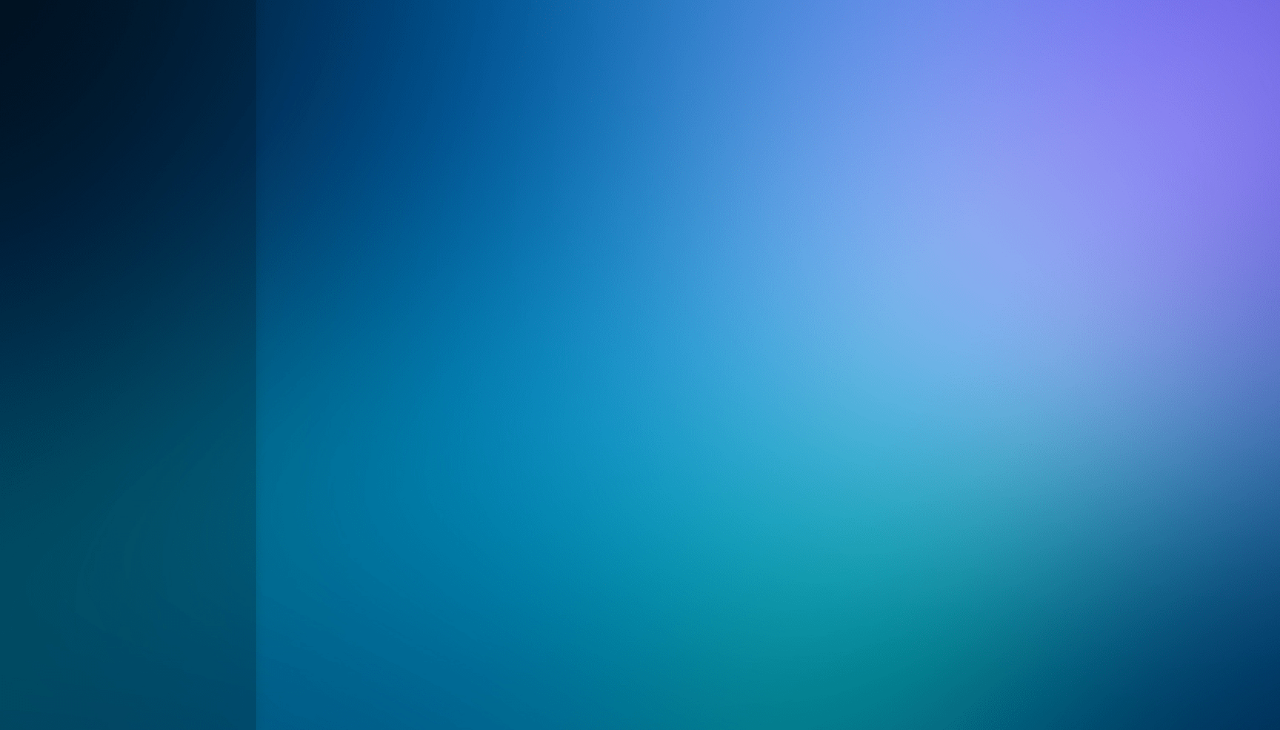
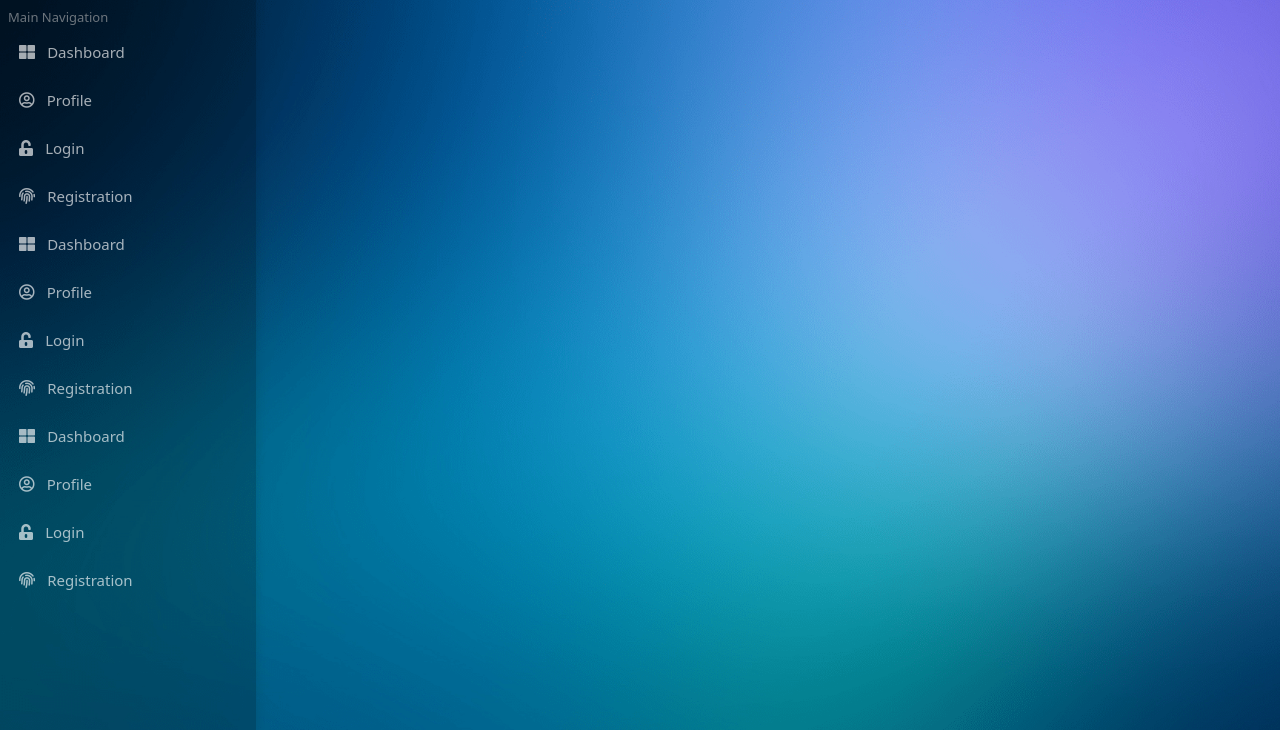
Before and after one commit to jhon-Min/Admin-dashboard-glass, a plain HTML site: page index.html in a window 1280 px wide. Shown: the part 70-800 px from the top of the page. Drawn offline with Linux system fonts and the light colour scheme.

Commit message:
make sidbar

```diff
--- a/index.html
+++ b/index.html
@@ -14,10 +14,102 @@
    <section class="container-fluid">
        <div class="row">
            <!-- SideBar -->
-            <div class="col-lg-3 w-20 d-none d-lg-block bg-glass min-vh-100 sidebar">
-                <div class="mt-2">
+            <div class="col-lg-3 w-20 d-none d-lg-block bg-glass sidebar ps-0 pe-0">
+                <div class="mt-2 px-2">
                   <img src="img/logo-icon.png" alt="" class="side-logo">
                   <span class="text-white fs-5 ms-2">Brand Name</span>
+                </div>
+
+                <div class="side-menu">
+                  <ul class="list-inline">
+                    <li class="small text-secondary fw-light mt-4 ps-2 menu-title">Main Navigation</li>
+                    <li class="menu-link px-3">
+                      <a href="" class="text-decoration-none text-white">
+                        <i class="fas fa-th-large"></i>
+                        <span class="ms-2">Dashboard</span>
+                      </a>
+                    </li>
+
+                    <li class="menu-link px-3">
+                      <a href="" class="text-decoration-none text-white">
+                        <i class="far fa-user-circle"></i>
+                        <span class="ms-2">Profile</span>
+                      </a>
+                    </li>
+
+                    <li class="menu-link px-3">
+                      <a href="" class="text-decoration-none text-white">
+                        <i class="fas fa-unlock-alt"></i>
+                        <span class="ms-2">Login</span>
+                      </a>
+                    </li>
+
+                    <li class="menu-link px-3">
+                      <a href="" class="text-decoration-none text-white">
+                        <i class="fas fa-fingerprint"></i>
+                        <span class="ms-2">Registration</span>
+                      </a>
+                    </li>
+
+
+                    <!-- San kyi tar -->
+                    <li class="menu-link px-3">
+                      <a href="" class="text-decoration-none text-white">
+                        <i class="fas fa-th-large"></i>
+                        <span class="ms-2">Dashboard</span>
+                      </a>
+                    </li>
+
+                    <li class="menu-link px-3">
+                      <a href="" class="text-decoration-none text-white">
+                        <i class="far fa-user-circle"></i>
+                        <span class="ms-2">Profile</span>
+                      </a>
+                    </li>
+
+                    <li class="menu-link px-3">
+                      <a href="" class="text-decoration-none text-white">
+                        <i class="fas fa-unlock-alt"></i>
+                        <span class="ms-2">Login</span>
+                      </a>
+                    </li>
+
+                    <li class="menu-link px-3">
+                      <a href="" class="text-decoration-none text-white">
+                        <i class="fas fa-fingerprint"></i>
+                        <span class="ms-2">Registration</span>
+                      </a>
+                    </li>
+
+                    <li class="menu-link px-3">
+                      <a href="" class="text-decoration-none text-white">
+                        <i class="fas fa-th-large"></i>
+                        <span class="ms-2">Dashboard</span>
+                      </a>
+                    </li>
+
+                    <li class="menu-link px-3">
+                      <a href="" class="text-decoration-none text-white">
+                        <i class="far fa-user-circle"></i>
+                        <span class="ms-2">Profile</span>
+                      </a>
+                    </li>
+
+                    <li class="menu-link px-3">
+                      <a href="" class="text-decoration-none text-white">
+                        <i class="fas fa-unlock-alt"></i>
+                        <span class="ms-2">Login</span>
+                      </a>
+                    </li>
+
+                    <li class="menu-link px-3">
+                      <a href="" class="text-decoration-none text-white">
+                        <i class="fas fa-fingerprint"></i>
+                        <span class="ms-2">Registration</span>
+                      </a>
+                    </li>
+                    <!-- Ok Par -->
+                  </ul>
                 </div>
             </div>
 
--- a/scss/_sidebar.scss
+++ b/scss/_sidebar.scss
@@ -1,4 +1,35 @@
-.sidebar{
 
 
+.sidebar{
+     min-height: 100vh;
+
+
+    .menu-title{
+        font-size: 13px;
+    }
+
+    .menu-link{
+        padding: 12px 0;
+        border-left: 3px solid transparent;
+        transition: .5s;
+        a{
+            i, span{
+                color: rgba(255, 255, 255, 0.65);
+            }
+            span{
+                font-size: 15px;
+            }
+        }
+
+        &:hover{
+            background: rgba(255, 255, 255, 0.15);
+            border-left-color: #ffffff;
+
+           a{
+                i, span{
+                color: #ffffff;
+               }
+           }
+        }
+    }
 }
--- a/scss/style.scss
+++ b/scss/style.scss
@@ -3,6 +3,8 @@ body{
     min-height: 100vh;
     background-size: cover;
 }
+
+
 
 .bg-glass{
     background-color: rgba(0,0,0,.2);
```
Also changed, not shown: css/style.css.
